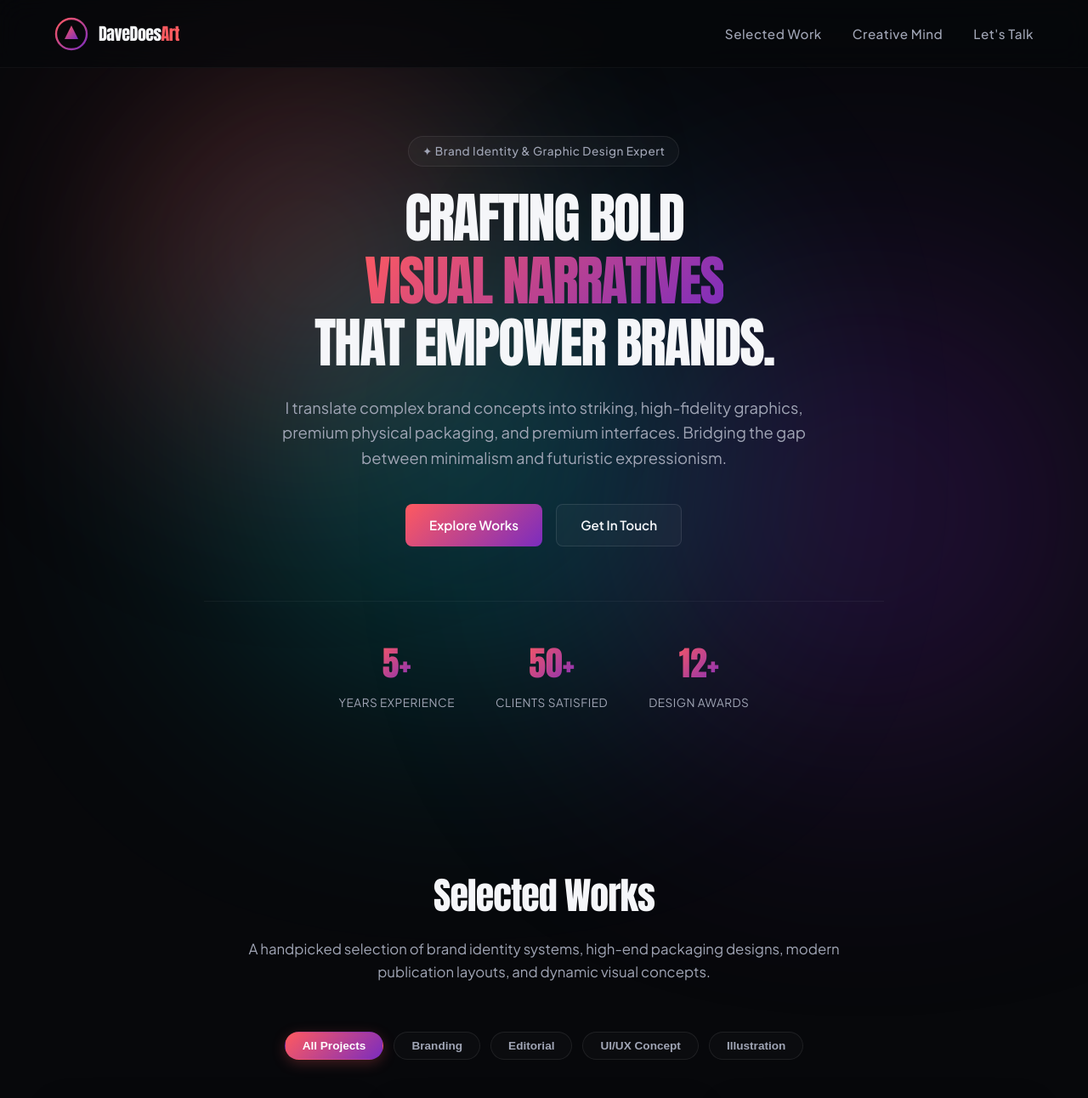
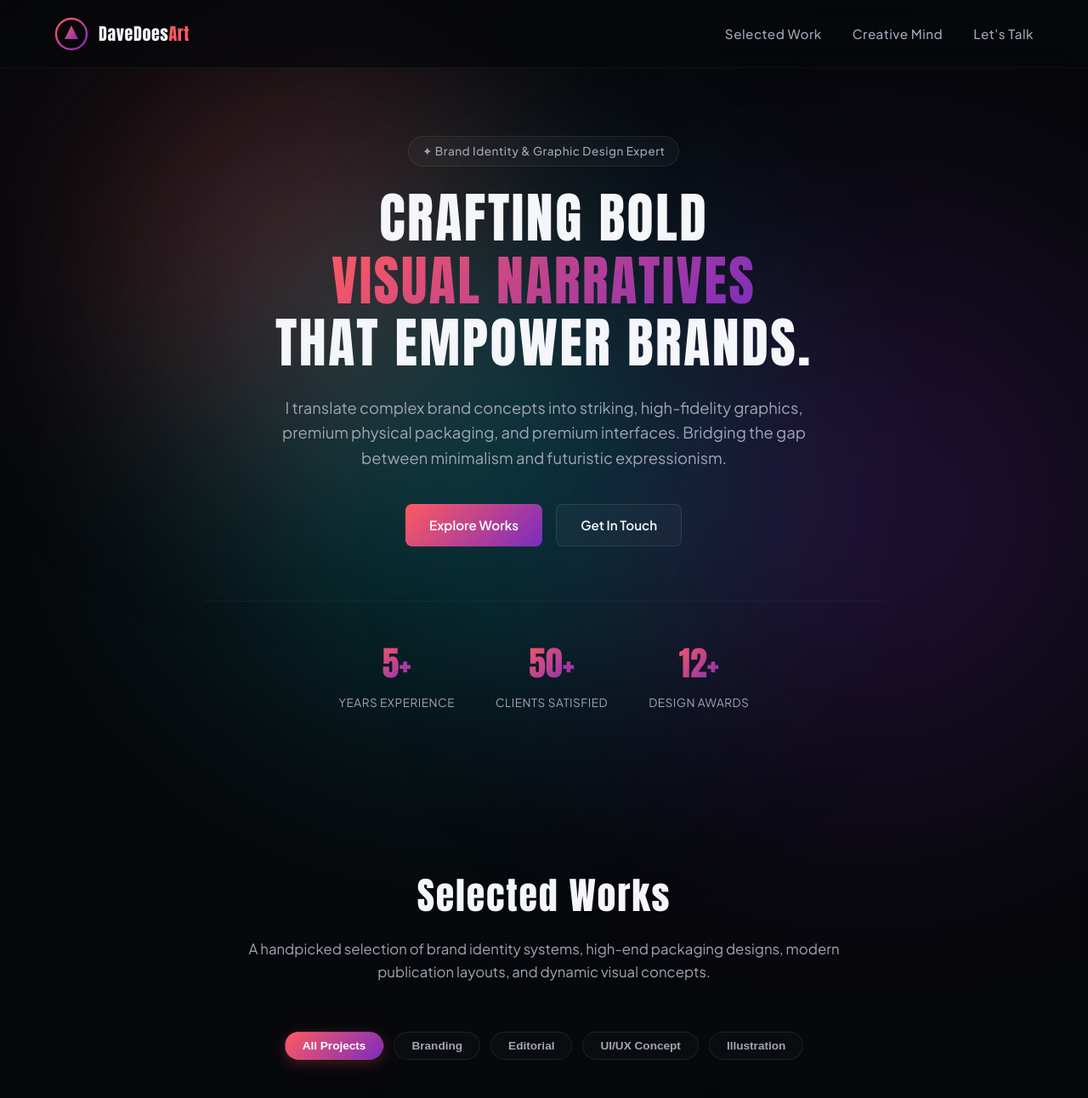
Before and after one commit to dazzledave/davedoesart, a plain HTML site: page index.html in a window 1280 px wide. Shown: the top 1292 px of the page at 85% size. Drawn offline with Linux system fonts and the light colour scheme.

Commit message:
spaced out letters in the new fonts

```diff
--- a/styles.css
+++ b/styles.css
@@ -249,7 +249,7 @@
     font-family: var(--font-heading);
     font-size: 1.25rem;
     font-weight: 800;
-    letter-spacing: -0.5px;
+    letter-spacing: 0.03em;
 }
 
 .nav-menu {
@@ -481,7 +481,7 @@
     font-size: 4rem;
     font-weight: 800;
     line-height: 1.15;
-    letter-spacing: -2px;
+    letter-spacing: 0.04em;
     margin-bottom: 24px;
     max-width: 950px;
 }
@@ -491,7 +491,7 @@
 }
 
 @media (max-width: 576px) {
-    .hero-title { font-size: 2.25rem; letter-spacing: -1px; }
+    .hero-title { font-size: 2.25rem; letter-spacing: 0.03em; }
 }
 
 .hero-subtitle {
@@ -577,7 +577,7 @@
     font-family: var(--font-heading);
     font-size: 2.75rem;
     font-weight: 800;
-    letter-spacing: -1px;
+    letter-spacing: 0.04em;
     margin-bottom: 16px;
 }
 
@@ -1358,7 +1358,7 @@
     font-family: var(--font-heading);
     font-size: 2.5rem;
     font-weight: 800;
-    letter-spacing: -1px;
+    letter-spacing: 0.04em;
 }
 
 @media (max-width: 576px) {
```
